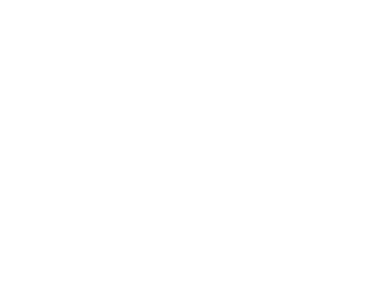
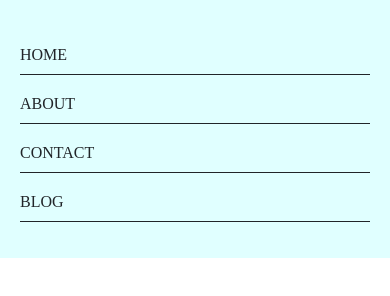
Before and after one commit to kimkrystal/SMC_WD2_FALL19, a plain HTML site: page Week 2/index.html in a window 390 px wide. Drawn offline with Linux system fonts and the light colour scheme.

Commit message:
Navbar for mobile and tablet
Added header and nav into HTML, included a list of links. Added CSS to define styles for the mobile and tablet  views.

```diff
--- a/Week 2/index.html
+++ b/Week 2/index.html
@@ -9,6 +9,16 @@
     <title>Week 2 - Intro to Responsive</title>
 </head>
 <body>
+    <header>
+        <nav>
+            <ul>
+                <li><a href="#">Home</a></li>
+                <li><a href="#">About</a></li>
+                <li><a href="#">Contact</a></li>
+                <li><a href="#">Blog</a></li>
+            </ul>
+        </nav>
+    </header>
 
 </body>
 </html>
--- a/Week 2/main.css
+++ b/Week 2/main.css
@@ -0,0 +1,46 @@
+body {
+    margin: 0px;
+}
+
+nav {
+    background-color: lightcyan;
+    padding: 20px 10px;
+}
+
+nav ul {
+    list-style: none;
+    padding-left: 0px;
+}
+
+nav li {
+    border-bottom: 1px solid #212529;
+    padding: 10px 0px;
+    margin: 10px;
+}
+
+nav li:first-child {
+    margin-top: 0px;
+}
+
+nav ul a {
+    text-decoration: none;
+    color:#212529;
+    text-transform: uppercase;
+}
+
+@media(min-width: 540px){
+    nav ul li {
+        display: inline-block;
+        padding-bottom: 5px;
+        border-bottom: 0px;
+        margin: 10px 20px;
+    }
+
+    nav ul{
+        text-align: center;
+    }
+
+    nav{
+        padding: 0px 10px;
+    }
+}
```
Also changed, not shown: 1 other file.
